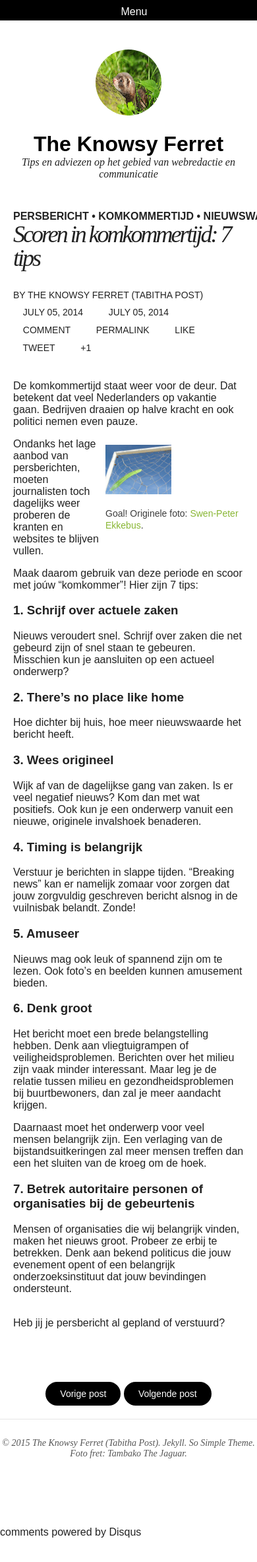
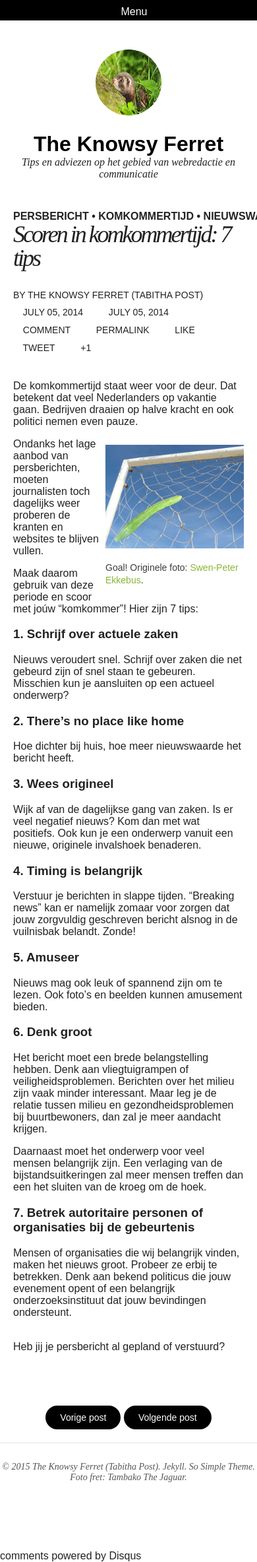
Before and after one commit to TheKnowsyFerret/theknowsyferret.github.io, a Jekyll site: the page built from _posts/2014-07-05-scoren-in-komkommertijd-7-tips.md, in a window 390 px wide. Shown: the whole page at 66% size. Built offline with Jekyll 4.4.1, drawn with Linux system fonts in a browser that asks for light colours; nearby versions of some CDN libraries; comment, search, counter and statistics services are not loaded; before the commit the page ends 2331 px from its top, so only the background shows below that.

Commit message:
weghalen media deel onderop

```diff
--- a/assets/css/custom.css
+++ b/assets/css/custom.css
@@ -32,9 +32,3 @@ box-shadow: 10px 10px 5px #888888;
 .round figcaption {
 text-align: center;
 }
-
-@media only screen and (max-width: 32em) {
-  figure img   {
-  max-width: 100px;
-  }
-}
```
